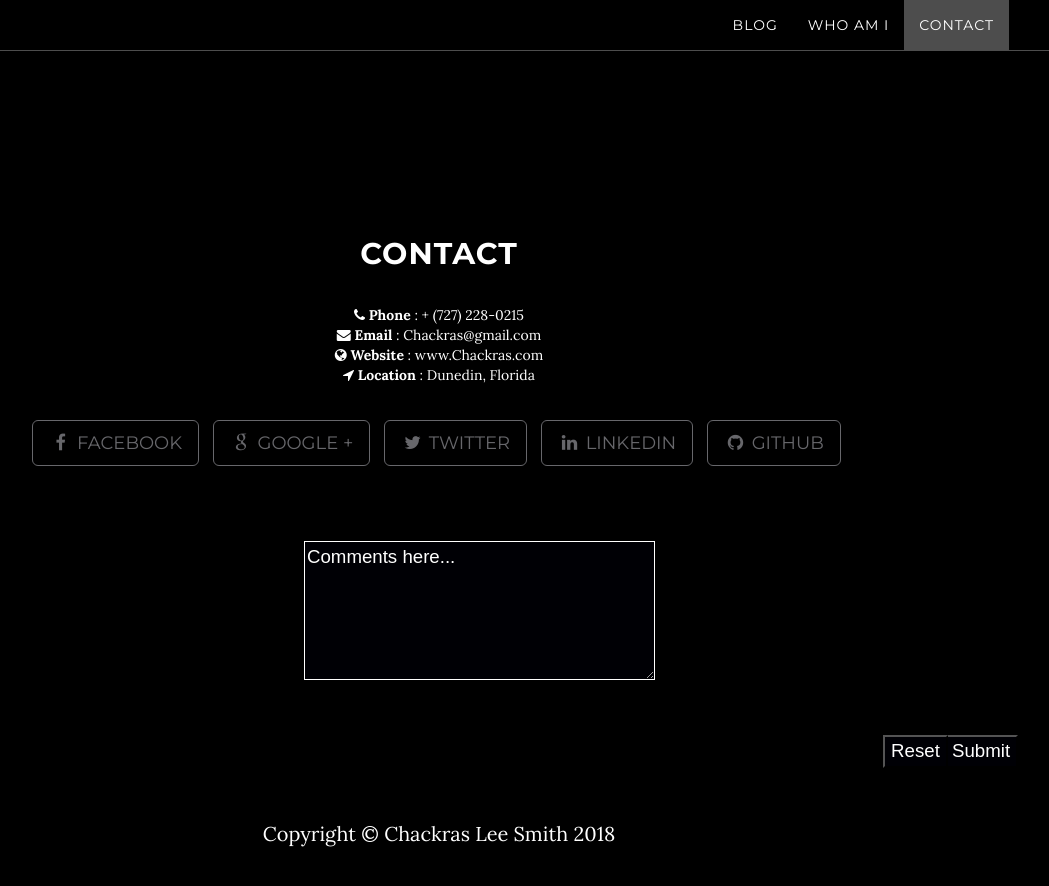
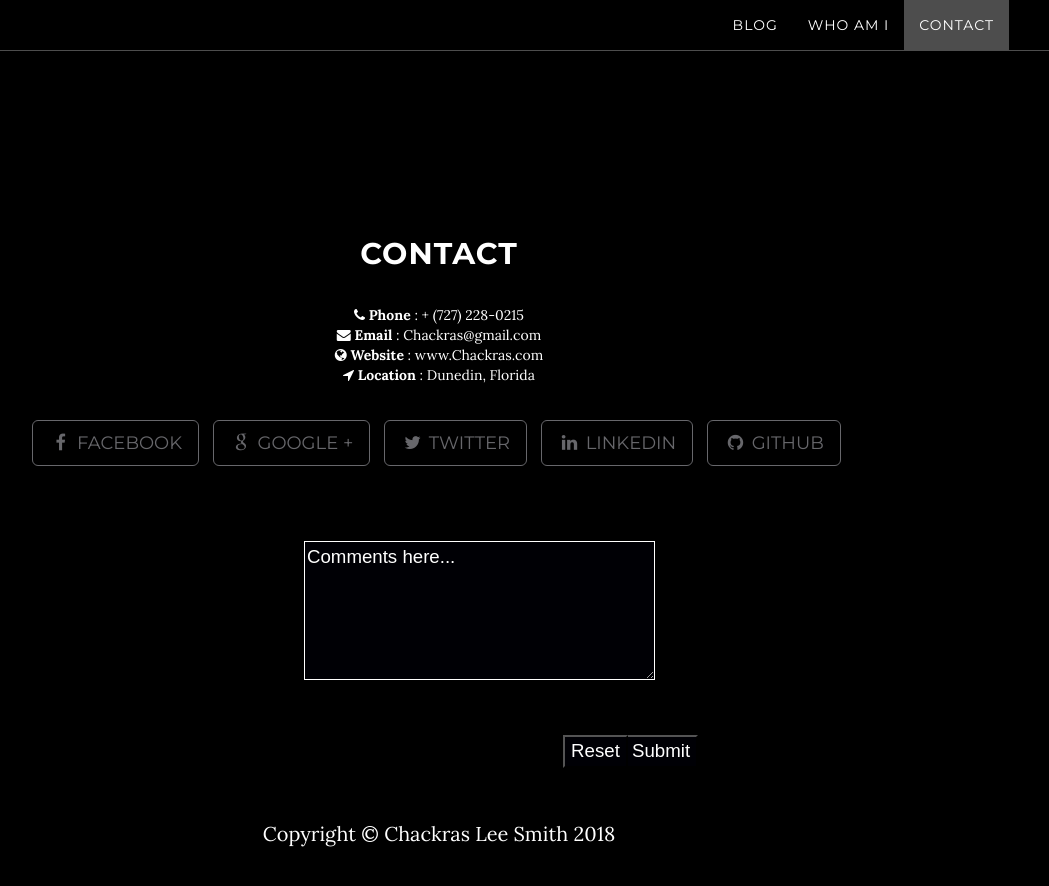
Before and after one commit to Chackras/Chackras.github.io, a Jekyll site: the page built from index.html, in a window 1280 px wide and 900 px high, scrolled down 1778 px. Shown: the top 886 px of the window, without its empty margins (201-1250 px from the left). Built offline with Jekyll 4.4.1, drawn with Linux system fonts in a browser that asks for light colours.

Commit message:
Lining Up Comment Box

```diff
--- a/_includes/map.html
+++ b/_includes/map.html
@@ -1,6 +1,6 @@
 <!-- HTML Codes by Quackit.com -->
 <style type="text/css">
 textarea.html-text-box {position: relative;left: 50%;margin-top: 50px;margin-left: -135px;background-color:#000005;background-image:url(http://);background-repeat:no-repeat;background-attachment:fixed;border-width:6;border-style:solid;border-color:#FFFFFF;font-family:Arial;font-size:14pt;color:#FFFFFF;}
-input.html-text-box {position: relative;left: 100%;margin-top: 50px;margin-left: -135px;background-color:#000005;font-family:Arial;font-size:14pt;color:#FFFFFF;}
+input.html-text-box {position: relative;left: 75%;margin-top: 50px;margin-left: -135px;background-color:#000005;font-family:Arial;font-size:14pt;color:#FFFFFF;}
 </style>
 <form method="post" action="http://"><textarea name="comments" cols="30" rows="5" class="html-text-box">Comments here...</textarea><br><input type="submit" value="Submit" class="html-text-box"><input type="reset" value="Reset" class="html-text-box"></form>
```
